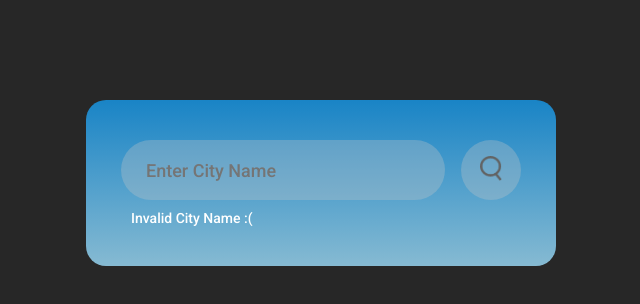
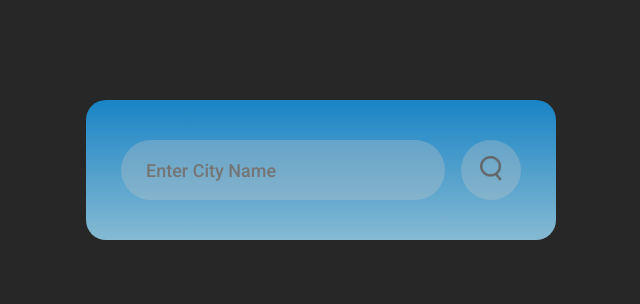
Before and after one commit to neoayus/projekts.js, a plain HTML site: page index.html in a window 1280 px wide. Shown: the whole page, without its empty margins (319-959 px from the left). Drawn offline with Linux system fonts and the light colour scheme.

Commit message:
fix: silly error

```diff
--- a/index.html
+++ b/index.html
@@ -15,7 +15,7 @@
             <button><img src="./assets/search.png" alt="search-icon" height="25px" width="auto"> </button>
        </div>
 
-       <div class="card__error">
+       <div class="card__error hidden">
             Invalid City Name :(
        </div>
 
```
